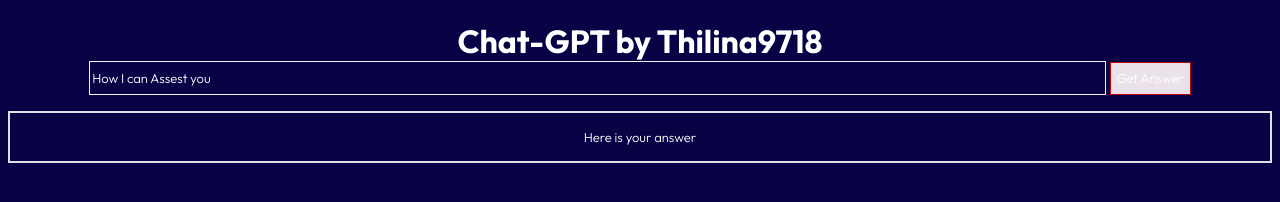
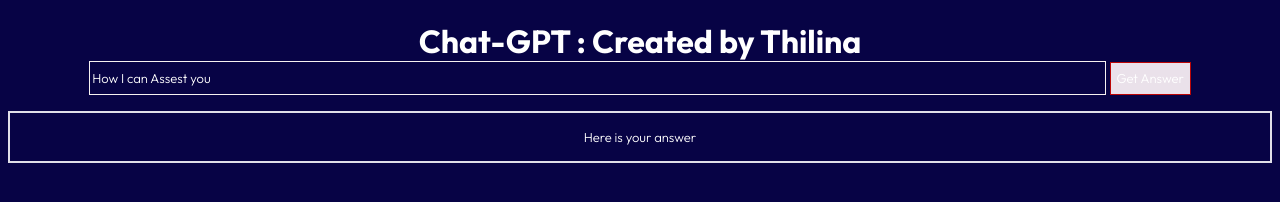
Before and after one commit to JThilinaDK123/Chat-App-deployment-GKE, a website: page public/index.html in a window 1280 px wide. Drawn offline with Linux system fonts and the light colour scheme.

Commit message:
secondone

```diff
--- a/public/index.html
+++ b/public/index.html
@@ -10,7 +10,7 @@
 </head>
 <body>
   <div id="container">
-    <h1 id="title">Chat-GPT by Thilina9718</h1>
+    <h1 id="title">Chat-GPT : Created by Thilina</h1>
     <form>
       <input type="text" class="input" id="msg-input" value="How I can Assest you"/>
       <button id="msg-send">Get Answer</button>
```
